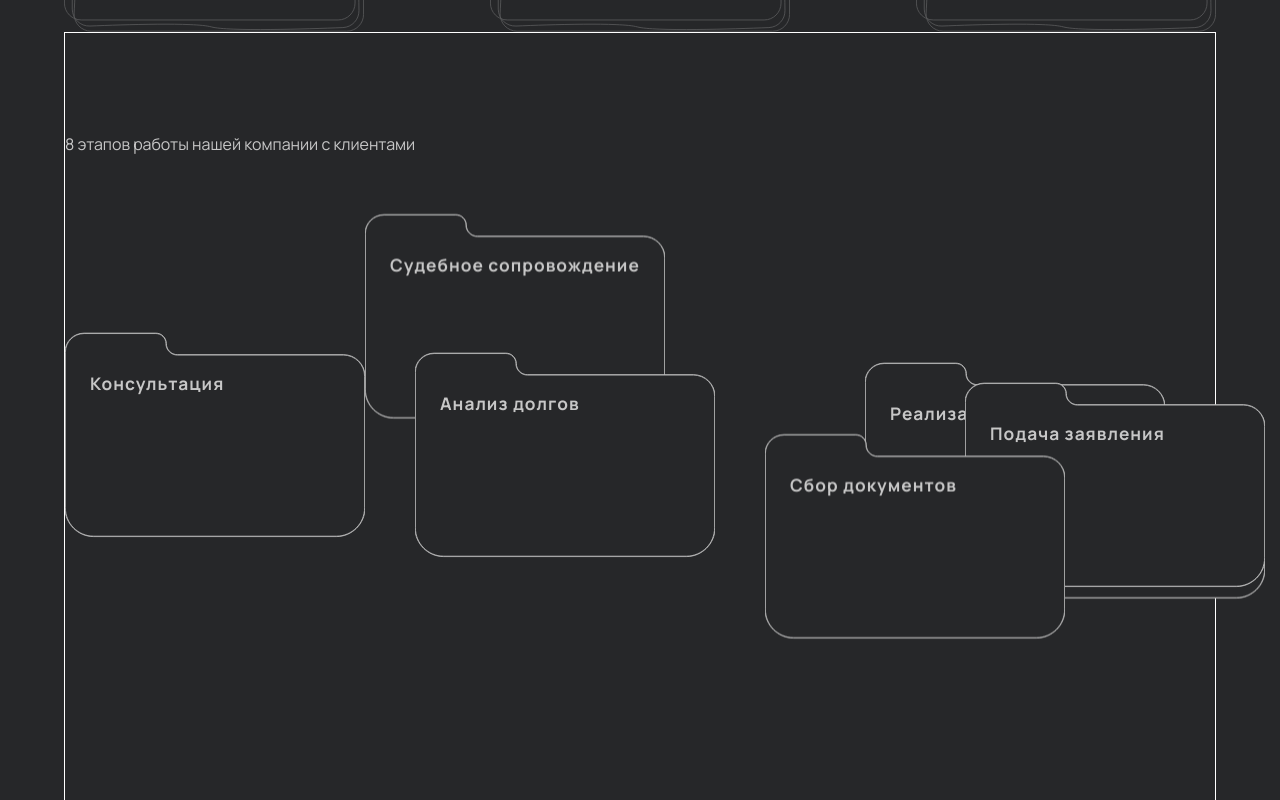
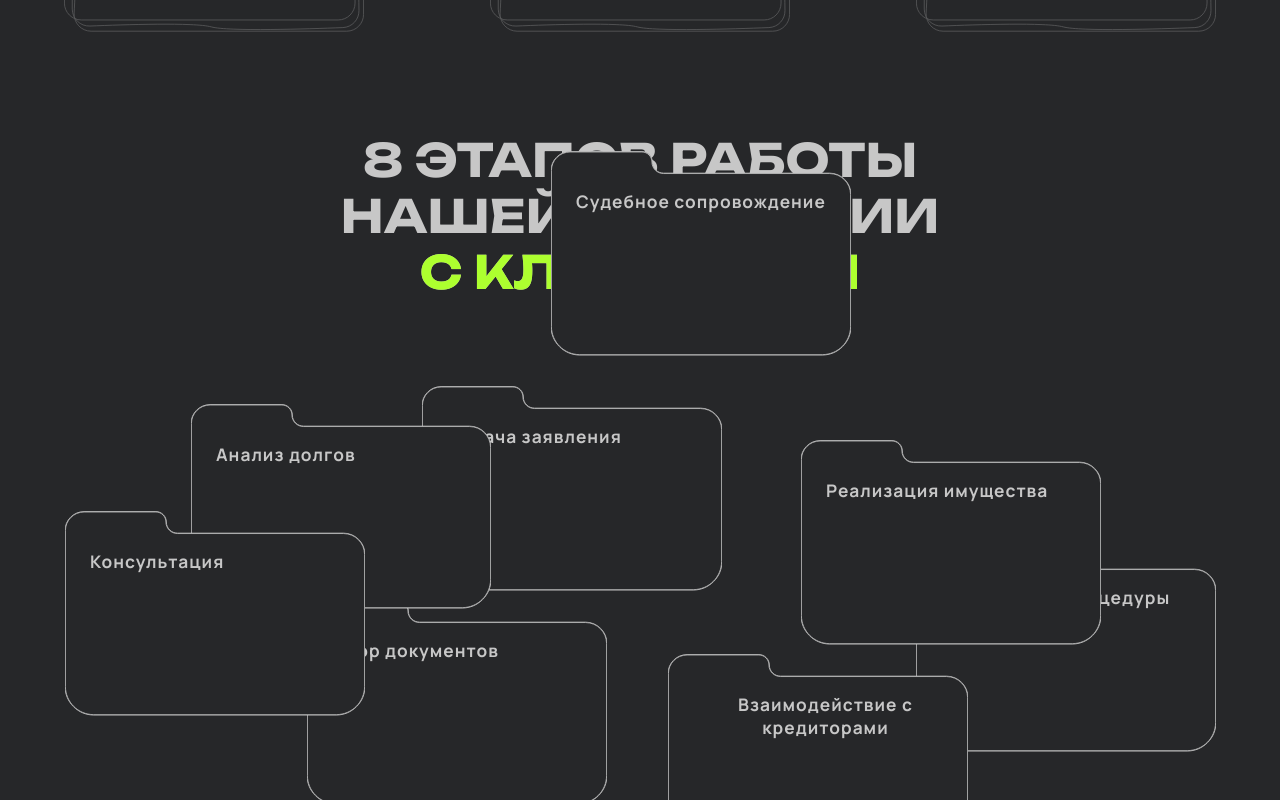
Before and after one commit to szimina/yurv2, a React app: page / in a window 1280 px wide. Shown: the part 2760-3560 px from the top of the page. Built offline with nearby package versions, Linux system fonts and the light colour scheme.

Commit message:
folders recover from circles

```diff
--- a/src/components/folders/folders.tsx
+++ b/src/components/folders/folders.tsx
@@ -58,8 +58,8 @@ const Folders = memo(() => {
 	const { left, top, startScroll } = useMemo(() => {
 		return {
 			top: [
-				state.top,
-				1,
+				state.top * 2,
+				state.top * 2,
 				state.top * 1.5,
 				state.top * 0.3,
 				state.top * 0.1,
--- a/src/components/papkas/papkas.module.css
+++ b/src/components/papkas/papkas.module.css
@@ -1,37 +1,50 @@
-.circle {
-  position: absolute;
-  display: flex;
-  justify-content: center;
-  align-items: center;
-  aspect-ratio: 1 / 1;
-  overflow: hidden;
-  will-change: transform, opacity;
-  opacity: 0;
+
+.header {
+  /* position: absolute; */
+  align-self: center;
+  width: 60vw;
+  height: 200px;
+  color: var(--main-color);
+  font-size: clamp(1.5rem, 1rem + 2.32vw, 3rem);
+  font-family: var(--accent-font);
+  text-align: center;
+  text-transform: uppercase;
+
 }
 
-.circle::before {
-  content: "";
+.folders {
+  /* border: 1px solid yellow; */
+  display: flex;
+  position: relative;
+  height: 500px
+}
+
+.highlight {
+  position: relative;
+  display: inline-block; /* Важно для корректного позиционирования ::after */
+  white-space: nowrap;
+}
+
+.highlight::after {
+  content: attr(data-text);
   position: absolute;
   top: 0;
   left: 0;
-  width: 100%;
+  width: 0;
   height: 100%;
-  background: var(--gradient);
-  animation: rotate-gradient 5s linear infinite;
+  overflow: hidden;
+  color: var(--main-accent-color);
+  font-size: inherit;
+  font-family: inherit;
+  white-space: nowrap;
+  text-transform: inherit;
 }
 
-@keyframes rotate-gradient {
-  0% {
-    transform: rotate(0deg);
-  }
-
-  100% {
-    transform: rotate(360deg);
-  }
+.moove::after {
+  animation: letter-fill 1.5s forwards;
 }
 
-@media (width <=767px) {
-  .circle {
-    opacity: 1;
-  }
+@keyframes letter-fill {
+  from { width: 0; }
+  to { width: 100%; }
 }
--- a/src/components/papkas/papkas.tsx
+++ b/src/components/papkas/papkas.tsx
@@ -18,8 +18,105 @@ const FOLDERS_TEXT = [
 
 const Papkas = memo(() => {
   const papkasRef = useRef<HTMLDivElement>(null!);
+  const foldersRef = useRef<HTMLDivElement>(null);
+
   const start = useScrollPosition(papkasRef) + 400
 
+  const [stateContainer, setStateContainer] = useState({
+		isVisible: false,
+		left: 0,
+		top: 0,
+	})
+
+  useEffect(() => {
+		const handleResize = () => {
+			if (!foldersRef.current) return;
+
+			if (foldersRef.current) {
+				const viewportWidth = window.innerWidth
+				const containerWidth = papkasRef.current.getBoundingClientRect().width
+				const isDesktop = viewportWidth > 767
+				const baseSize = isDesktop ? 300 : 200
+
+				setStateContainer((prev) => ({
+					...prev,
+					left: (containerWidth - baseSize) / 7,
+					top: isDesktop
+						? baseSize - (containerWidth - baseSize) / 7
+						: (baseSize - (containerWidth - baseSize) / 7) / 1,
+				}))
+			}
+		}
+
+		handleResize()
+		window.addEventListener('resize', handleResize)
+		return () => window.removeEventListener('resize', handleResize)
+	}, [])
+
+
+  const [stateFolders, setStateFolders] = useState({
+    left: [0, 0, 0, 0, 0, 0, 0, 0],
+    top: [0, 0, 0, 0, 0, 0, 0, 0],
+    startScroll: [0, 0, 0, 0, 0, 0, 0, 0],
+    endScroll: [0, 0, 0, 0, 0, 0, 0, 0],
+    zIndex: [8, 7, 6, 5, 4, 3, 2, 1],
+  });
+
+
+  const { left, top, startScroll, endScroll } = useMemo(() => {
+		return {
+			top: [
+				stateContainer.top,
+				stateContainer.top * 0.4,
+				stateContainer.top * 1.5,
+				stateContainer.top * 0.3,
+				stateContainer.top * 0.1,
+				stateContainer.top * 1.8,
+				stateContainer.top * 0.6,
+				stateContainer.top * 1.2,
+			],
+			left: [
+				1,
+				stateContainer.left + 5,
+				stateContainer.left * 2,
+				stateContainer.left * 3 - 7,
+				stateContainer.left * 4,
+				stateContainer.left * 5 - 5,
+				stateContainer.left * 6 + 7,
+				stateContainer.left * 7,
+			],
+			startScroll: [
+				start + 200,
+				start + 400,
+				start + 600,
+				start + 800,
+				start + 1000,
+				start + 1200,
+				start + 1400,
+				start + 1600,
+			],
+      endScroll: [
+				start + 400,
+				start + 600,
+				start + 800,
+				start + 1000,
+				start + 1200,
+				start + 1400,
+				start + 1600,
+				start + 1800,
+			],
+		}
+	}, [stateContainer.top, stateContainer.left, start])
+
+  useEffect(() => {
+		setStateFolders((prev) => ({
+			...prev,
+			left,
+			top,
+			startScroll,
+      endScroll
+		}))
+	}, [stateContainer.left, stateContainer.top, start])
 
 
 
@@ -27,109 +124,37 @@ const Papkas = memo(() => {
   const [dimensions, setDimensions] = useState({
     windowWidth: 0,
     windowHeight: 0,
-    // circleDiameter: 300,
-  });
-
-  const [state, setState] = useState({
-    left: [0, 350, 700, 900, 300, 500, 800, 900],
-    top: [300, 320, 400, 350, 380, 3000, 330, 360],
-    startScroll: [0, 0, 0, 0, 0, 0, 0, 0],
-    endScroll: [0, 0, 0, 0, 0, 0, 0, 0],
-    zIndex: [8, 7, 6, 5, 4, 3, 2, 1],
   });
 
 
+
+  const handleScroll = useCallback(() => {
+		if (start === 0) return
+		const currentScrollPosition = window.scrollY
+		if (currentScrollPosition > start - 300 && !stateContainer.isVisible) {
+			setStateContainer((prev) => ({ ...prev, isVisible: true }))
+		}
+	}, [stateContainer.isVisible, start])
+
   useEffect(() => {
-    setState((prev) => ({
-      ...prev,
-      startScroll: [start + 200, start + 400, start + 600, start + 800, start + 1000, start + 1200, start + 1400, start + 1600],
-      endScroll: [start + 400, start + 600, start + 800, start + 1000, start + 1200, start + 1400, start + 1600, start + 1800],
-      }))
-  }, [start]);
+		window.addEventListener('scroll', handleScroll, { passive: false })
+		return () => window.removeEventListener('scroll', handleScroll)
+	}, [handleScroll])
+
+	const [isReady, setIsReady] = useState(false)
+
+	useEffect(() => {
+		// Проверяем что все позиции не равны 0
+		const positionsCalculated =
+    stateFolders.left.every((pos) => pos !== 0) &&
+    stateFolders.top.every((pos) => pos !== 0)
+
+		if (positionsCalculated) {
+			setIsReady(true)
+		}
+	}, [stateFolders])
 
 
-
-  // Calculate scrollbar width once
-  const scrollbarWidth = useMemo(() => {
-    const value = getComputedStyle(document.documentElement)
-      .getPropertyValue('--scrollbar-width')
-      .trim();
-    return Number(value.replace(/\D/g, ''));
-  }, []);
-
-  const handleResize = useCallback(() => {
-    const realWindowWidth = window.visualViewport?.width || window.innerWidth;
-    const realWindowHeight = window.visualViewport?.height || window.innerHeight;
-    const windowWidth = realWindowWidth - scrollbarWidth;
-    const isMobileView = window.matchMedia(`(max-width: ${767 - scrollbarWidth}px)`).matches;
-
-    setIsMobile(isMobileView);
-
-    // const circleDiameter = isMobileView
-    //   ? (windowWidth - 10) / 2
-    //   : Math.min(windowWidth / 4 - 10, 450);
-
-    setDimensions({
-      windowWidth,
-      windowHeight: realWindowHeight,
-      // circleDiameter,
-    });
-
-    setState(prev => ({
-      ...prev,
-      logoOpacity: isMobileView ? [1, 0] : [0, 1],
-    }));
-  }, [scrollbarWidth]);
-
-  useLayoutEffect(() => {
-    handleResize();
-    window.addEventListener('resize', handleResize);
-    return () => window.removeEventListener('resize', handleResize);
-  }, [handleResize]);
-
-
-
-
-
-  // useLayoutEffect(() => {
-  //   setState(prev => ({
-  //     ...prev,
-  //     left,
-  //     mooveY,
-  //   }));
-  // }, [left, mooveY]);
-
-  // const handleTouchPositionChange = useCallback(
-  //   (touchPosition: number) => {
-  //     if (isMobile) {
-  //       const value = Array(5).fill(touchPosition);
-  //       setState(prev => ({
-  //         ...prev,
-  //         startScroll: value,
-  //         endScroll: value.map(v => v + 280 * 4),
-  //       }));
-  //     } else {
-  //       setState(prev => ({
-  //         ...prev,
-  //         startScroll: [
-  //           touchPosition + 280 * 2 - 100,
-  //           touchPosition,
-  //           touchPosition,
-  //           touchPosition + 280 * 2 - 100,
-  //           touchPosition + 280 * 4,
-  //         ],
-  //         endScroll: [
-  //           touchPosition + 280 * 4,
-  //           touchPosition + 280 * 2,
-  //           touchPosition + 280 * 2,
-  //           touchPosition + 280 * 4,
-  //           touchPosition + 280 * 5,
-  //         ],
-  //       }));
-  //     }
-  //   },
-  //   [isMobile]
-  // );
 
 
 
@@ -138,33 +163,33 @@ const Papkas = memo(() => {
       height={2500}
       stop={1900}
       ref={papkasRef}
-      // onTouchPositionChange={handleTouchPositionChange}
     >
-      <div
+     <div
 				className={styles.header}
 				style={{ marginTop: '100px' }}
 			>
 				8 этапов работы нашей компании{' '}
 				<span
+					className={`${styles.highlight} ${stateContainer.isVisible ? styles.moove : ''}`}
 					data-text='с клиентами'
 				>
 					с клиентами
 				</span>
 			</div>
-      {FOLDERS_TEXT.map((text, index) => (
+      <div ref={foldersRef} className={styles.folders}>
+      {isReady && FOLDERS_TEXT.map((text, index) => (
         <PapkaUI
           key={text}
           size={200}
-          top={state.top[index]}
-          index={index + 1}
+          top={stateFolders.top[index]}
           text={FOLDERS_TEXT[index]}
-          left={state.left[index]}
+          left={stateFolders.left[index]}
           translateY={['0px', `-200px`, 'easeIn']}
-          startScroll={state.startScroll[index]}
-          endScroll={state.endScroll[index]}
-          zIndex={state.zIndex[index]}
+          startScroll={stateFolders.startScroll[index]}
+          endScroll={stateFolders.endScroll[index]}
+          zIndex={stateFolders.zIndex[index]}
         />
-      ))}
+      ))}</div>
 
     </ScrollYContainerUI>
   );
--- a/src/components/ui/papka/papka.module.css
+++ b/src/components/ui/papka/papka.module.css
@@ -1,4 +1,4 @@
-.circle {
+.papka {
   position: absolute;
   top: var(--top-papka);
   left: var(--left-papka);
@@ -47,3 +47,9 @@
 	fill: var(--main-background-color);
 	stroke: var(--main-color);
 }
+
+@media (width <=767px) {
+	.papka {
+		width: 200px;
+}
+}
--- a/src/components/ui/papka/papka.tsx
+++ b/src/components/ui/papka/papka.tsx
@@ -6,7 +6,6 @@ import { Parallax, ParallaxProps } from 'react-scroll-parallax'
 
 export const PapkaUI: FC<PapkaUIProps> = React.memo(({
   text,
-  index,
   size,
   top = 0,
   left = 0,
@@ -20,11 +19,11 @@ export const PapkaUI: FC<PapkaUIProps> = React.memo(({
     '--top-papka': `${top}px`,
     '--left-papka': `${left}px`,
     '--z-index-papka': `${zIndex}`,
-  } as React.CSSProperties), [size, top, left, index]);
+  } as React.CSSProperties), [size, top, left]);
 
   return (
     <Parallax
-      className={styles.circle}
+      className={styles.papka}
       style={style}
       translateY={translateY as ParallaxProps['translateY']}
       // opacity={[1, 0]}
--- a/src/components/ui/papka/type.ts
+++ b/src/components/ui/papka/type.ts
@@ -1,7 +1,6 @@
 type EasingParam = 'easeInCubic' | 'easeOutCubic' | 'easeInOutCubic' | 'easeIn';
 
 export type PapkaUIProps = {
-  index: number;
   text: string;
   size: number;
   top?: number;
--- a/src/components/ui/scroll-y-container/scroll-y-container.tsx
+++ b/src/components/ui/scroll-y-container/scroll-y-container.tsx
@@ -96,7 +96,7 @@ ScrollYContainerUIProps & {
 				style={{
 					height: `${height}px`,
 					position: 'relative',
-					border: '1px solid white',
+					// border: '1px solid white',
 					marginTop: `${marginTop}px`,
 				}}
 				ref={setRefs}
```
